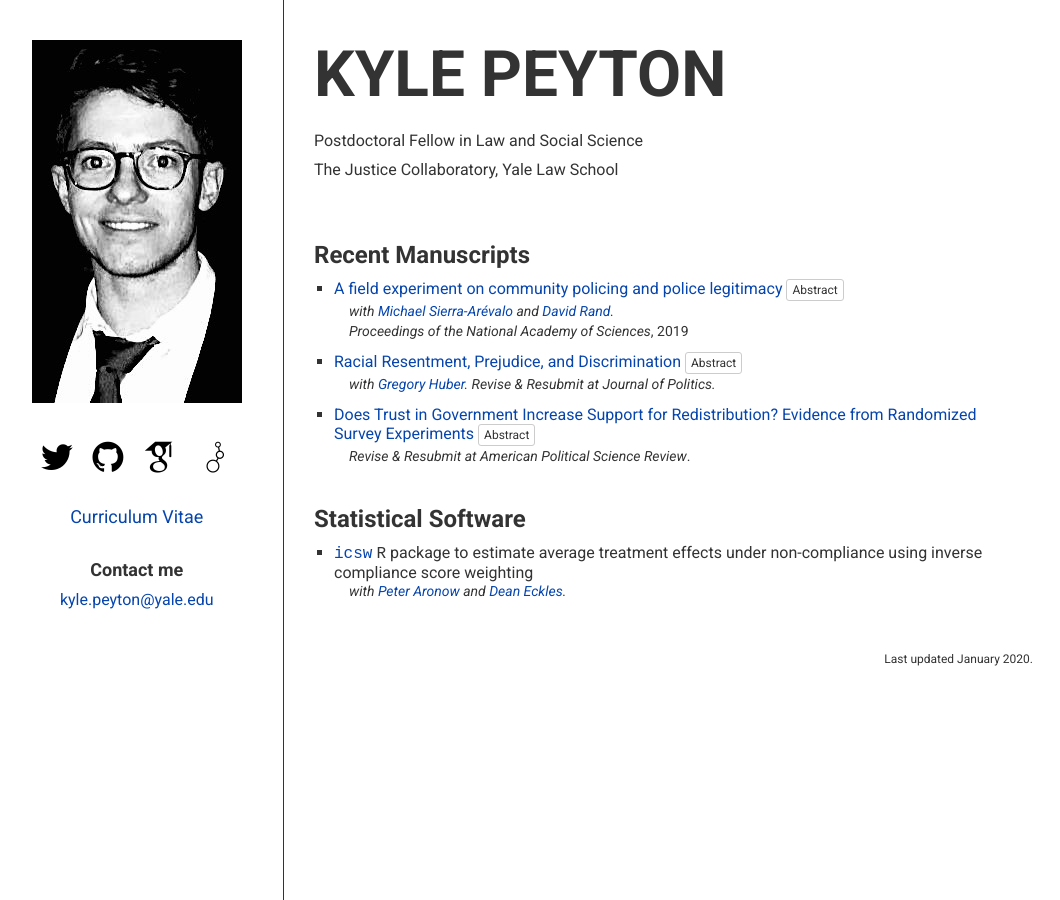
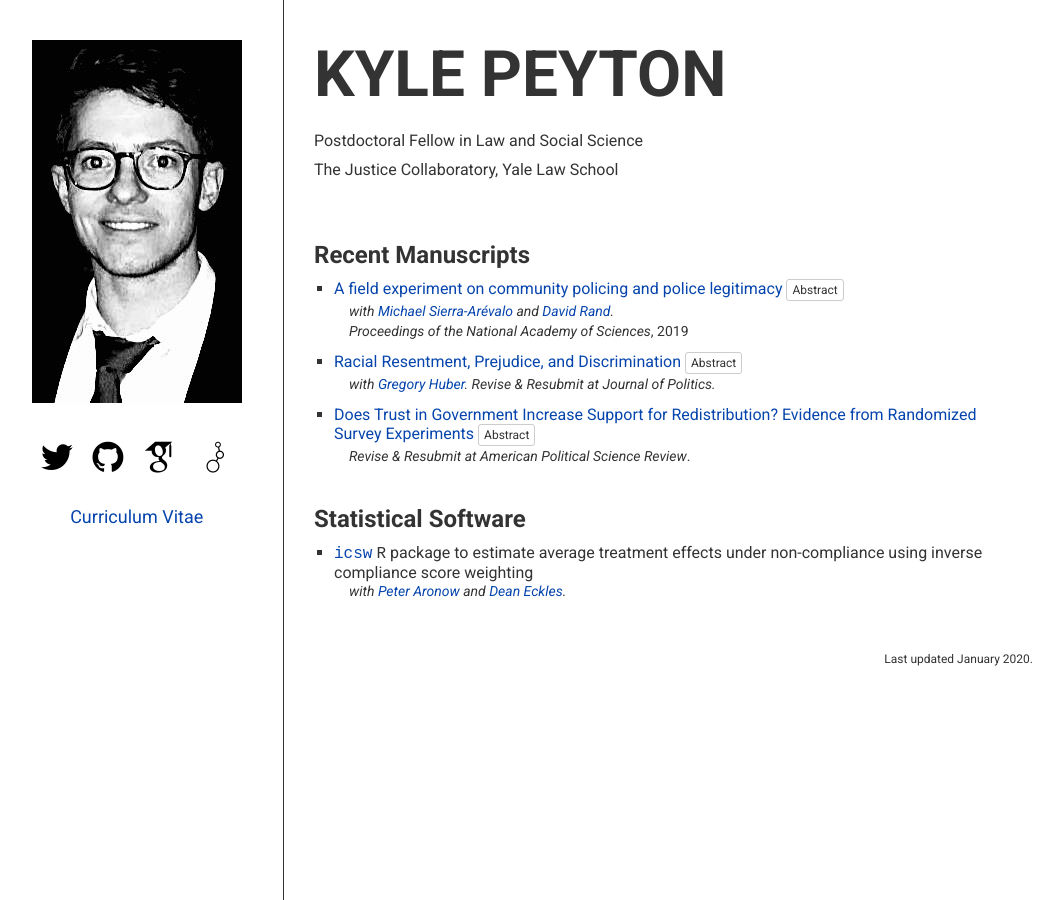
Before and after one commit to kylepeyton/kylepeyton.github.io, a Jekyll site: the page index.html, which Jekyll copies as it is, in a window 1280 px wide. Shown: the whole page, without its empty margins (162-1222 px from the left). Built offline with Jekyll 4.4.1, drawn with Linux system fonts in a browser that asks for light colours; some web fonts are replaced.

Commit message:
Update index.html

```diff
--- a/index.html
+++ b/index.html
@@ -63,11 +63,6 @@
 			<li><a href="peyton_cv.pdf" onclick="ga('send', 'event', 'download-cv', 'download-cv');">Curriculum Vitae</a></li>
 		</ul>
 
-		<h3>Contact me</h3>
-
-		<address class="contact">
-			<a href="mailto:kyle.peyton@yale.edu">kyle.peyton@yale.edu</a><br>
-		</address>
 	</div>
 
 	<div class="col-sm-8 maintext">
```
